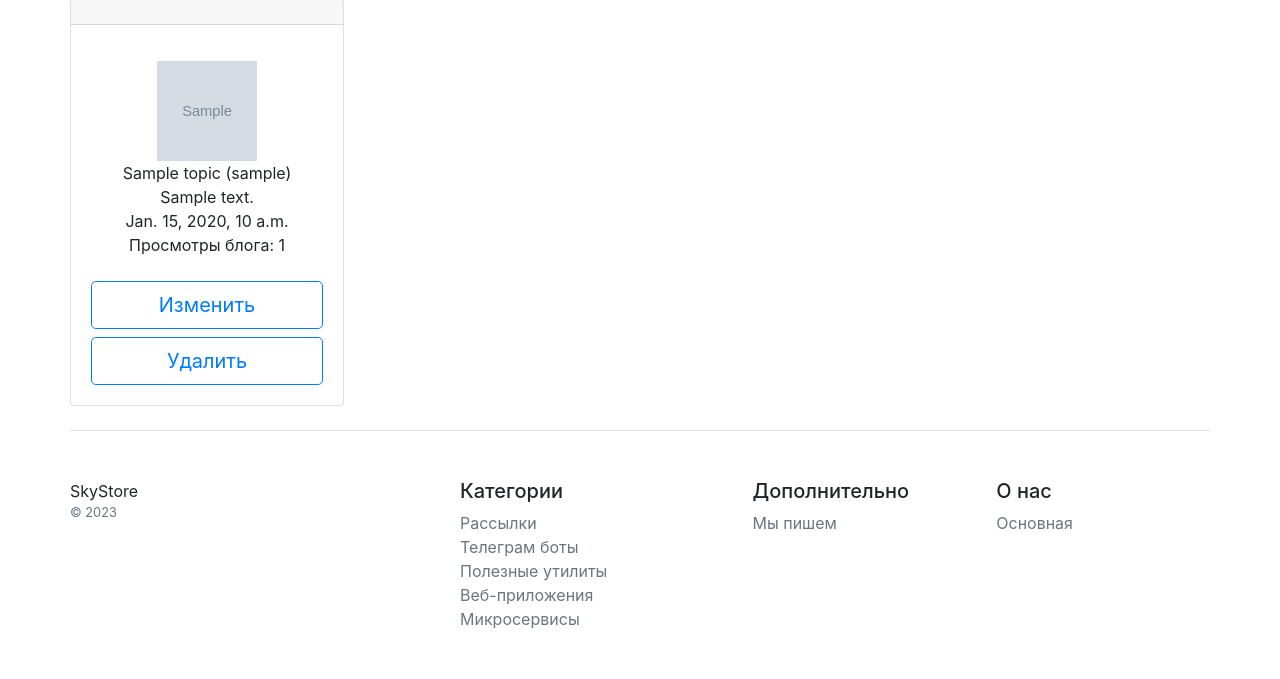
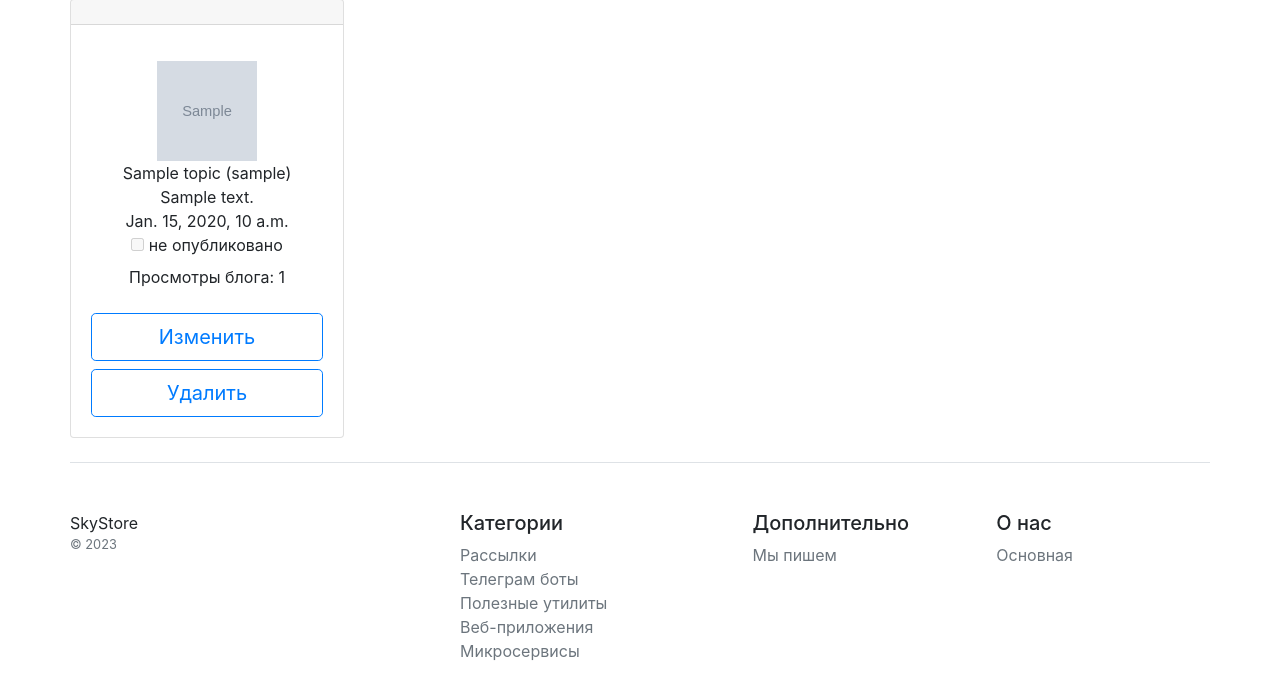
Before and after one commit to reptIlIanIX/djangoProject_20_2, a Django app: template blog/templates/blog/blog_detail.html in a window 1280 px wide. Shown: the part 239-918 px from the top of the page. Before the commit the page ends 867 px from the top, so only its background shows below. Run offline with Django 4.2, Linux system fonts and the light colour scheme; the template is opened without the code that fills it: most values are stand-ins (such as "Sample title", 1, 10 or a date in 2020); grey boxes marked "Sample" are stand-in pictures; data that the repository does not hold is empty; some libraries are stand-ins or nearby versions.

Commit message:
hw_20_3 done

```diff
--- a/blog/templates/blog/blog_detail.html
+++ b/blog/templates/blog/blog_detail.html
@@ -15,7 +15,16 @@
                     <li>{{ object.topic }} ({{ object.slug }})</li>
                     <li>{{ object.description }}</li>
                     <li>{{ object.date_start }}</li>
-                    <li>{{ object.is_published }}</li>
+                    {% if object.is_published %}
+                        <td>
+                        <p>&#10004; Опубликовано
+                    {% else %}
+                        <label>
+                            <input type="checkbox" disabled="disabled"> не опубликовано
+                        </label>
+                    {% endif %}
+
+
 
                     <li>Просмотры блога: {{ object.views_count }}</li>
 
```
Also changed, not shown: media/images/e87b941b85_500.jpg (added), media/images/e87b941b85_500_AzT6sNe.jpg (added).
